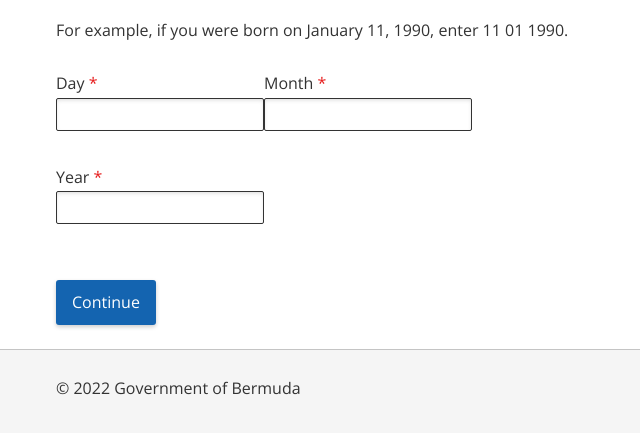
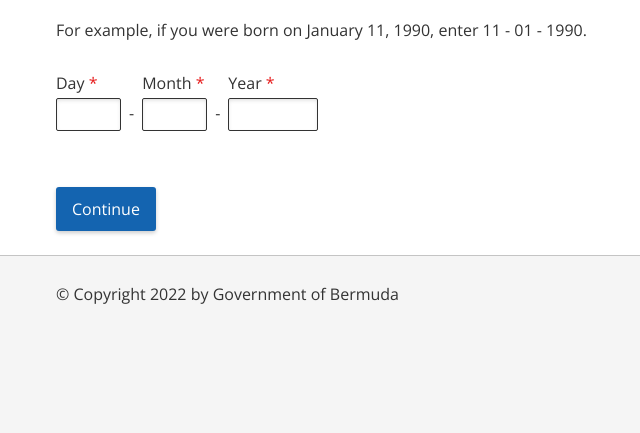
Before and after one commit to trottdeaje/curfew-exemption-form-mockup, a plain HTML site: page curfew3.html in a window 1280 px wide. Shown: the part 199-632 px from the top of the page, without its empty margins (288-928 px from the left). Drawn offline with nearby package versions, Linux system fonts and the light colour scheme.

Commit message:
Adjusted class names, styling and copyright text

```diff
--- a/curfew3.html
+++ b/curfew3.html
@@ -18,38 +18,40 @@
     <div class="container form">
         <div><span style="font-size: 1.5em;">←</span> &nbsp;<a href="curfew2.html">Go back</a></div>
         <h1 class="title">What is your date of birth?</h1>
-        <p class="nm info">For example, if you were born on January 11, 1990, enter 11 01 1990.</p>
+        <p class="nm info">For example, if you were born on January 11, 1990, enter 11 - 01 - 1990.</p>
 
-        <div class="flex wrap">
-        <section class="bday-input">
+        <div style="align-items: flex-end;" class="flex wrap">
+        <section class="linear-input">
             <form class="form-group">
                 <label for="bday-day">
                     Day <span aria-hidden="true" class="required">*</span>
                 </label>
-                <input id="bday-day" type="text" autocomplete="bday-day" required>
+                <input id="bday-day" class="input-sz-1" type="text" autocomplete="bday-day" required>
             </form>
         </section>
-        <section class="bday-input">
+        <span aria-hidden="true" class="spacer">-</span>
+        <section class="linear-input">
             <form class="form-group">
                 <label for="bday-month">
                     Month <span aria-hidden="true" class="required">*</span>
                 </label>
-                <input id="bday-month" type="text" autocomplete="bday-month" required>
+                <input id="bday-month" class="input-sz-1" type="text" autocomplete="bday-month" required>
             </form>
         </section>
-        <section class="bday-input">
+        <span aria-hidden="true" class="spacer">-</span>
+        <section class="linear-input">
             <form class="form-group">
                 <label for="bday-year">
                     Year <span aria-hidden="true" class="required">*</span>
                 </label>
-                <input id="bday-year" type="text" autocomplete="bday-year" required>
+                <input id="bday-year" class="input-sz-2" type="text" autocomplete="bday-year" required>
             </form>
         </section>
     </div>
             <div class="btn-container"><a href="./curfew4.html"><button>Continue</button></a></div>
 </div>
 </main>
-    <footer role="contentinfo"><div class="mw flex"><p>© 2022 Government of Bermuda</p></div></footer>
+    <footer role="contentinfo"><div class="mw flex"><p>© Copyright 2022 by Government of Bermuda</p></div></footer>
     <script src="./script.js"></script>
 </body>
 </html>
```
